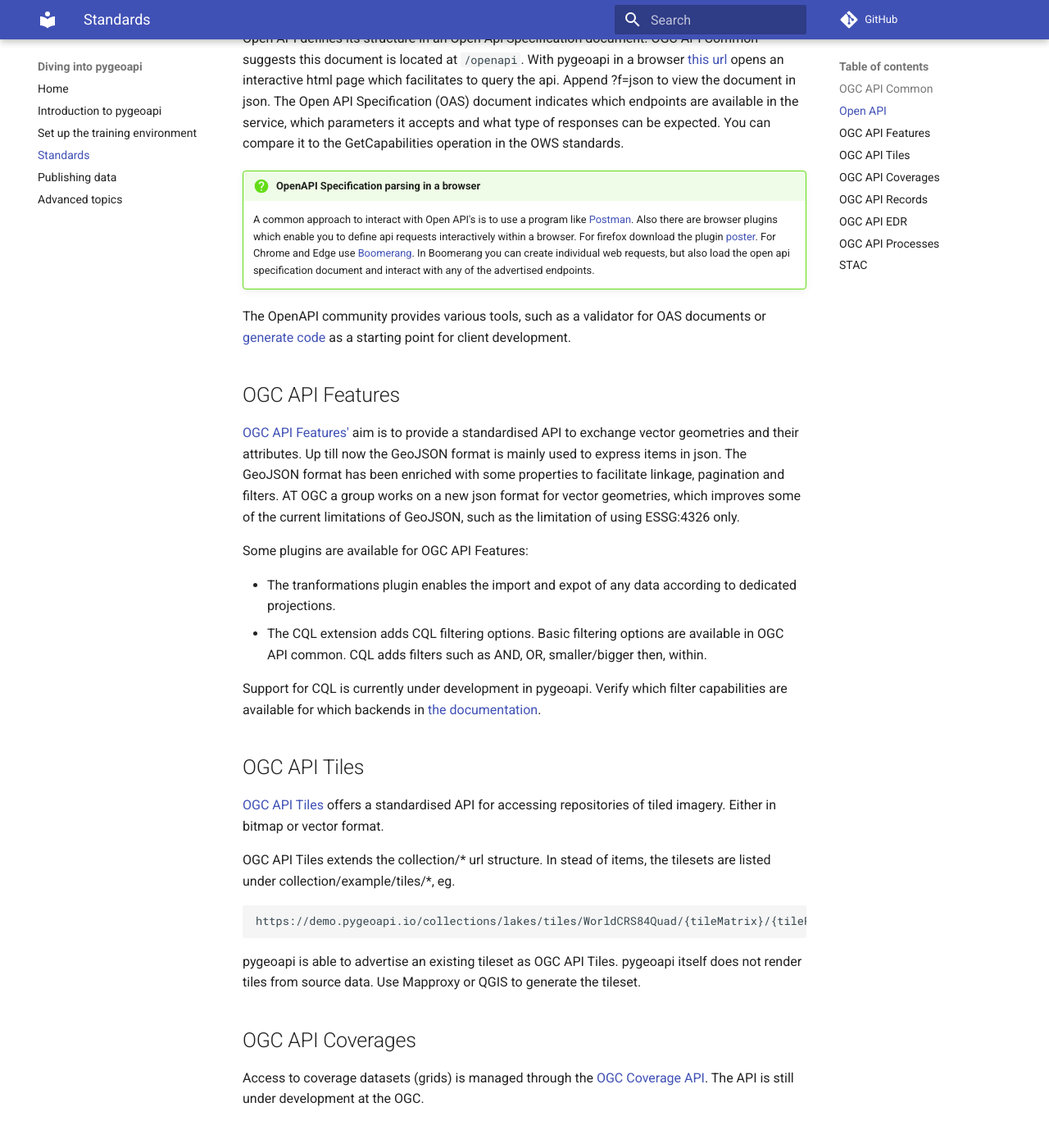
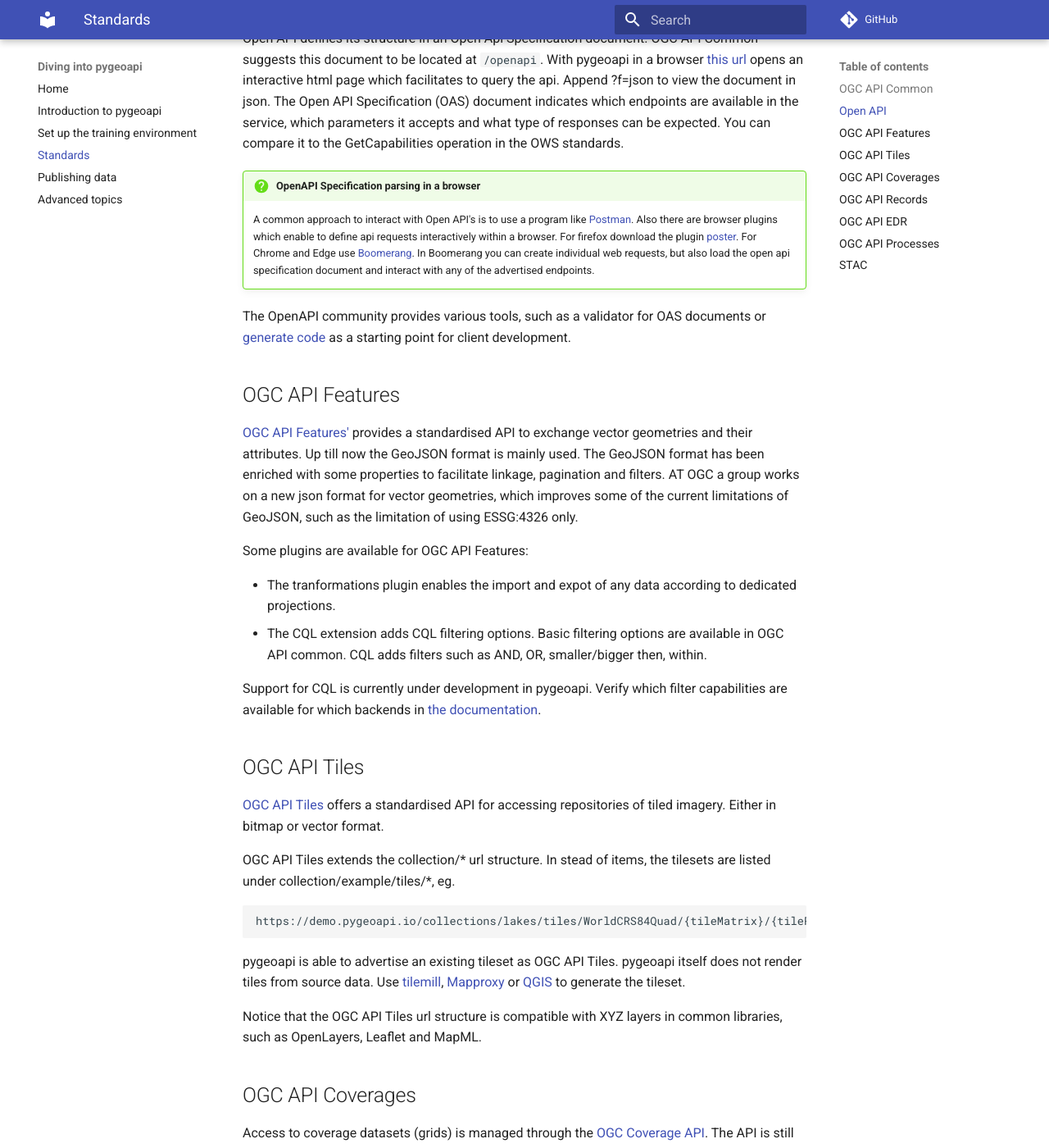
Before and after one commit to geopython/diving-into-pygeoapi, an MkDocs documentation site: the page built from workshop/content/docs/standards/index.md, in a window 1280 px wide and 1400 px high, scrolled down 830 px. Shown: the whole window at 82% size. Built offline with MkDocs 1.6.1 and Material for MkDocs 9.7.7, drawn with Linux system fonts in a browser that asks for light colours; comment, search, counter and statistics services are not loaded.

Commit message:
fix linkage after moving pages to advanced section

````diff
--- a/workshop/content/docs/standards/index.md
+++ b/workshop/content/docs/standards/index.md
@@ -8,59 +8,96 @@
 
 ## OGC API Common
 
-[OGC API Common](https://ogcapi.ogc.org/common/) is a common framework used in all OGC API's. Common defines aspects such as:
+[OGC API Common](https://ogcapi.ogc.org/common/) is a common framework used in all OGC API's.
+Common defines aspects such as:
 
 - OGC API's are based on [Open API 3.0](https://spec.openapis.org/oas/latest.html)
 - HTML and JSON are dominant encodings, alternative encodings are possible
 - OGC API's have common endpoints such as /conformance, /collections/xxx/items/yyy
 - Manages aspects such as pagination, links between endpoints and basic filters.
 
-Typical for all OGC API's is that the core functionality is kept minimal and extra functionalities are added using extensions. The /conformance endpoint indicates which standards and extensions are supported by a deployment of OGC API.
+Typical for all OGC API's is that the core functionality is kept minimal and extra functionalities
+are added using extensions. The /conformance endpoint indicates which standards and extensions are
+supported by a deployment of OGC API.
 
 !!! question "Use web browser to access OGC API"
 
-    Use your web browser to navigate to http://demo.pygeoapi.org/master. A browser by default opens any OGC API in html (as a webpage) due to the [accept header](https://developer.mozilla.org/en-US/docs/Web/HTTP/Headers/Accept) sent by the browser: 'text/html'. On the right top corner you will notice a `json` link. The link adds the parameter to the url: `?f=json`, which is a mechanism of pygeoapi to override the accept header sent by the browser.
+    Use your web browser to navigate to http://demo.pygeoapi.org/master. A browser by default opens
+    any OGC API in html (as a webpage) due to the [accept header](https://developer.mozilla.org/en-US/docs/Web/HTTP/Headers/Accept)
+    sent by the browser: 'text/html'. On the right top corner you will notice a `json` link. The link
+    adds the parameter to the url: `?f=json`, which is a mechanism of pygeoapi to override the accept
+    header sent by the browser.
 
 ## Open API
 
-OGC API Common adopted the conventions of the [Open API initiative](https://www.openapis.org/about) as a starting point. Any Open API defines its structure in an Open Api Specification document. OGC API Common suggests this document is located at `/openapi`. With pygeoapi in a browser [this url](http://demo.pygeoapi.org/master/openapi) opens an interactive html page which facilitates to query the api. Append ?f=json to view the document in json. The Open API Specification (OAS) document indicates which endpoints are available in the service, which parameters it accepts and what type of responses can be expected. You can compare it to the GetCapabilities operation in the OWS standards.
+OGC API Common adopted the conventions of the [Open API initiative](https://www.openapis.org/about)
+as a starting point. Any Open API defines its structure in an Open Api Specification document.
+OGC API Common suggests this document to be located at `/openapi`. With pygeoapi in a browser
+[this url](http://demo.pygeoapi.org/master/openapi) opens an interactive html page which facilitates
+to query the api. Append ?f=json to view the document in json. The Open API Specification (OAS)
+document indicates which endpoints are available in the service, which parameters it accepts and
+what type of responses can be expected. You can compare it to the GetCapabilities operation in the
+OWS standards.
 
 !!! question "OpenAPI Specification parsing in a browser"
 
-    A common approach to interact with Open API's is to use a program like [Postman](https://www.postman.com/). Also there are browser plugins which enable you to define api requests interactively within a browser. For firefox download the plugin [poster](https://pluginsaddonsextensions.com/mozilla-firefox/poster-mozilla-addon). For Chrome and Edge use [Boomerang](https://microsoftedge.microsoft.com/addons/detail/boomerang-soap-rest-c/bhmdjpobkcdcompmlhiigoidknlgghfo?hl=en-US). In Boomerang you can create individual web requests, but also load the open api specification document and interact with any of the advertised endpoints.
+    A common approach to interact with Open API's is to use a program like
+    [Postman](https://www.postman.com/). Also there are browser plugins which enable to define api
+    requests interactively within a browser. For firefox download the plugin
+    [poster](https://pluginsaddonsextensions.com/mozilla-firefox/poster-mozilla-addon). For Chrome
+    and Edge use [Boomerang](https://microsoftedge.microsoft.com/addons/detail/boomerang-soap-rest-c/bhmdjpobkcdcompmlhiigoidknlgghfo?hl=en-US).
+    In Boomerang you can create individual web requests, but also load the open api specification
+    document and interact with any of the advertised endpoints.
 
-The OpenAPI community provides various tools, such as a validator for OAS documents or [generate code](https://swagger.io/tools/swagger-codegen/) as a starting point for client development.
+The OpenAPI community provides various tools, such as a validator for OAS documents or
+[generate code](https://swagger.io/tools/swagger-codegen/) as a starting point for client development.
 
 ## OGC API Features
 
-[OGC API Features'](https://ogcapi.ogc.org/features/) aim is to provide a standardised API to exchange vector geometries and their attributes. Up till now the GeoJSON format is mainly used to express items in json. The GeoJSON format has been enriched with some properties to facilitate linkage, pagination and filters. AT OGC a group works on a new json format for vector geometries, which improves some of the current limitations of GeoJSON, such as the limitation of using ESSG:4326 only.
+[OGC API Features'](https://ogcapi.ogc.org/features/) provides a standardised API to exchange vector
+geometries and their attributes. Up till now the GeoJSON format is mainly used. The GeoJSON format
+has been enriched with some properties to facilitate linkage, pagination and filters. AT OGC a group
+works on a new json format for vector geometries, which improves some of the current limitations of
+GeoJSON, such as the limitation of using ESSG:4326 only.
 
 Some plugins are available for OGC API Features:
 
 - The tranformations plugin enables the import and expot of any data according to dedicated projections.
-- The CQL extension adds CQL filtering options. Basic filtering options are available in OGC API common. CQL adds filters such as AND, OR, smaller/bigger then, within.
+- The CQL extension adds CQL filtering options. Basic filtering options are available in OGC API common.
+CQL adds filters such as AND, OR, smaller/bigger then, within.
 
-Support for CQL is currently under development in pygeoapi. Verify which filter capabilities are available for which backends in [the documentation](https://docs.pygeoapi.io/en/latest/cql.html).
+Support for CQL is currently under development in pygeoapi. Verify which filter capabilities are
+ available for which backends in [the documentation](https://docs.pygeoapi.io/en/latest/cql.html).
 
 ## OGC API Tiles
 
-[OGC API Tiles](https://ogcapi.ogc.org/tiles/) offers a standardised API for accessing repositories of tiled imagery. Either in bitmap or vector format.
+[OGC API Tiles](https://ogcapi.ogc.org/tiles/) offers a standardised API for accessing repositories
+of tiled imagery. Either in bitmap or vector format.
 
-OGC API Tiles extends the collection/* url structure. In stead of items, the tilesets are listed under collection/example/tiles/*, eg.
+OGC API Tiles extends the collection/* url structure. In stead of items, the tilesets are listed under
+collection/example/tiles/*, eg.
 
 ```
 https://demo.pygeoapi.io/collections/lakes/tiles/WorldCRS84Quad/{tileMatrix}/{tileRow}/{tileCol}?f=mvt
 ```
 
-pygeoapi is able to advertise an existing tileset as OGC API Tiles. pygeoapi itself does not render tiles from source data. Use Mapproxy or QGIS to generate the tileset.
+pygeoapi is able to advertise an existing tileset as OGC API Tiles. pygeoapi itself does not render
+tiles from source data. Use [tilemill](https://tilemill-project.github.io/tilemill/),
+[Mapproxy](https://mapproxy.org/) or
+[QGIS](https://www.qgistutorials.com/en/docs/creating_basemaps_with_qtiles.html) to generate the tileset.
+
+Notice that the OGC API Tiles url structure is compatible with XYZ layers in common libraries,
+such as OpenLayers, Leaflet and MapML.
 
 ## OGC API Coverages
 
-Access to coverage datasets (grids) is managed through the [OGC Coverage API](https://ogcapi.ogc.org/coverages/). The API is still under development at the OGC.
+Access to coverage datasets (grids) is managed through the
+[OGC Coverage API](https://ogcapi.ogc.org/coverages/). The API is still under development at the OGC.
 
 ## OGC API Records
 
-[OGC API Records](https://ogcapi.ogc.org/records/) provides access to repositories of metadata records. The API is still under development at the OGC.
+[OGC API Records](https://ogcapi.ogc.org/records/) provides access to repositories of
+metadata records. The API is still under development at the OGC.
 
 ## OGC API EDR
 
````
Also changed, not shown: workshop/content/docs/advanced/i18n.md (renamed from workshop/content/docs/i18n/index.md, +3 -1 lines), workshop/content/docs/advanced/index.md (+4 -4 lines), workshop/content/docs/advanced/inspire.md (+1 -1 lines), workshop/content/docs/advanced/jinja-templates.md (renamed from workshop/content/docs/jinja-templates/index.md), workshop/content/docs/advanced/json-ld.md (renamed from workshop/content/docs/json-ld/index.md), workshop/content/docs/advanced/seo.md (renamed from workshop/content/docs/seo/index.md).
